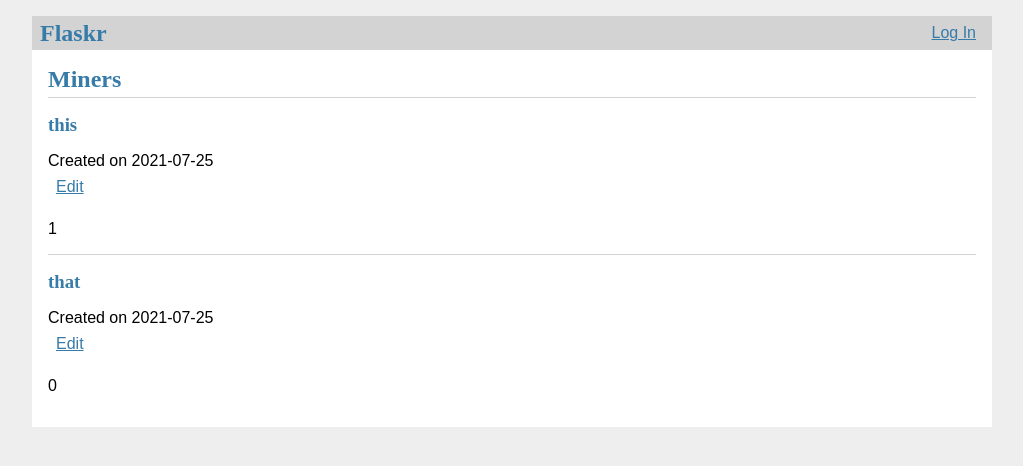
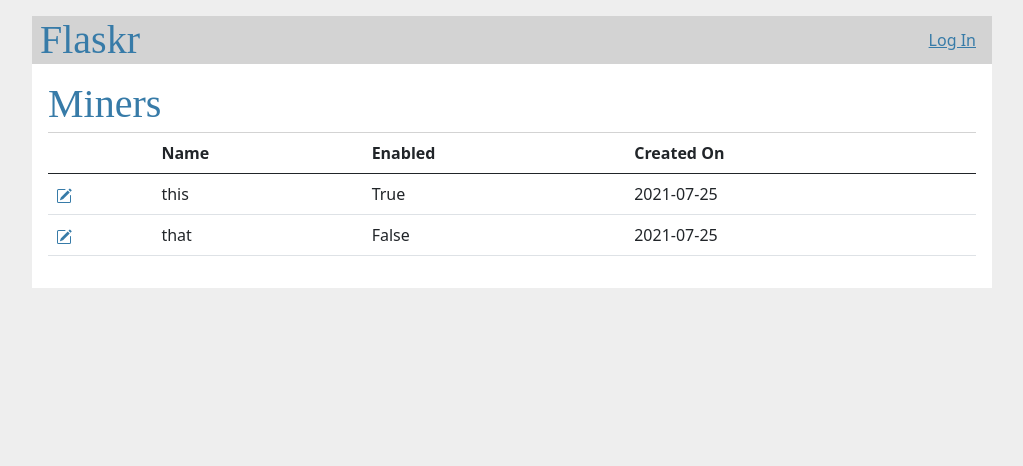
Before and after one commit to besteman/futurama-mining, a Flask app: page / in a window 1280 px wide. Shown: the top 466 px of the page, without its empty margins (128-1151 px from the left). Run offline with Flask 2, Linux system fonts and the light colour scheme; data comes from the database, SQL or seed files in the repository.

Commit message:
update html

```diff
--- a/flaskr/templates/base.html
+++ b/flaskr/templates/base.html
@@ -1,5 +1,6 @@
 <!doctype html>
 <title>{% block title %}{% endblock %} - Flaskr</title>
+<link href="https://cdn.jsdelivr.net/npm/bootstrap@5.0.2/dist/css/bootstrap.min.css" rel="stylesheet" integrity="sha384-EVSTQN3/azprG1Anm3QDgpJLIm9Nao0Yz1ztcQTwFspd3yD65VohhpuuCOmLASjC" crossorigin="anonymous">
 <link rel="stylesheet" href="{{ url_for('static', filename='style.css') }}">
 <nav>
   <h1>Flaskr</h1>
--- a/flaskr/templates/miner/index.html
+++ b/flaskr/templates/miner/index.html
@@ -3,24 +3,46 @@
 {% block header %}
   <h1>{% block title %}Miners{% endblock %}</h1>
   {% if g.user %}
-  <a class="action" href="{{ url_for('index.create') }}">New</a>
+  <a class="action" href="{{ url_for('index.create') }}">
+    <svg xmlns="http://www.w3.org/2000/svg" width="16" height="16" fill="currentColor" class="bi bi-plus-square" viewBox="0 0 16 16">
+    <path d="M14 1a1 1 0 0 1 1 1v12a1 1 0 0 1-1 1H2a1 1 0 0 1-1-1V2a1 1 0 0 1 1-1h12zM2 0a2 2 0 0 0-2 2v12a2 2 0 0 0 2 2h12a2 2 0 0 0 2-2V2a2 2 0 0 0-2-2H2z"/>
+    <path d="M8 4a.5.5 0 0 1 .5.5v3h3a.5.5 0 0 1 0 1h-3v3a.5.5 0 0 1-1 0v-3h-3a.5.5 0 0 1 0-1h3v-3A.5.5 0 0 1 8 4z"/>
+    </svg>
+  </a>
   {% endif %}
 {% endblock %}
 
 {% block content %}
+  <table class="table">
+    <thead>
+      <tr>
+        <th scope="col"></th>
+        <th scope="col">Name</th>
+        <th scope="col">Enabled</th>
+        <th scope="col">Created On</th>
+      </tr>
+    </thead>
+    <tbody>
   {% for miner in miners %}
-    <article class="miner">
-      <header>
-        <div>
-          <h1>{{ miner['name'] }}</h1>
-          <div class="about">Created on {{ miner['created_at'].strftime('%Y-%m-%d') }}</div>
-          <a class="action" href="{{ url_for('index.update', id=miner['id']) }}">Edit</a>
-        </div>
-      </header>
-      <p class="body">{{ miner['enabled'] }}</p>
-    </article>
-    {% if not loop.last %}
-      <hr>
-    {% endif %}
+    <tr>
+      <th scope="row"><a class="action" href="{{ url_for('index.update', id=miner['id']) }}">
+        <svg xmlns="http://www.w3.org/2000/svg" width="16" height="16" fill="currentColor" class="bi bi-pencil-square" viewBox="0 0 16 16">
+          <path d="M15.502 1.94a.5.5 0 0 1 0 .706L14.459 3.69l-2-2L13.502.646a.5.5 0 0 1 .707 0l1.293 1.293zm-1.75 2.456-2-2L4.939 9.21a.5.5 0 0 0-.121.196l-.805 2.414a.25.25 0 0 0 .316.316l2.414-.805a.5.5 0 0 0 .196-.12l6.813-6.814z"/>
+          <path fill-rule="evenodd" d="M1 13.5A1.5 1.5 0 0 0 2.5 15h11a1.5 1.5 0 0 0 1.5-1.5v-6a.5.5 0 0 0-1 0v6a.5.5 0 0 1-.5.5h-11a.5.5 0 0 1-.5-.5v-11a.5.5 0 0 1 .5-.5H9a.5.5 0 0 0 0-1H2.5A1.5 1.5 0 0 0 1 2.5v11z"/>
+        </svg>
+      </a>
+    </th>
+      <td>{{ miner['name'] }}</td>
+      <td>
+        {% if miner['enabled'] == 1 %}
+            True
+          {% else %}
+            False
+        {% endif %}
+      </td>
+      <td>{{ miner['created_at'].strftime('%Y-%m-%d') }}</td>
+    </tr>
   {% endfor %}
+</tbody>
+</table>
 {% endblock %}
```
Also changed, not shown: flaskr/templates/miner/create.html (+4 -5 lines), flaskr/templates/miner/dup_name.html (added, +8 -0 lines), flaskr/templates/miner/update.html (+6 -7 lines).
